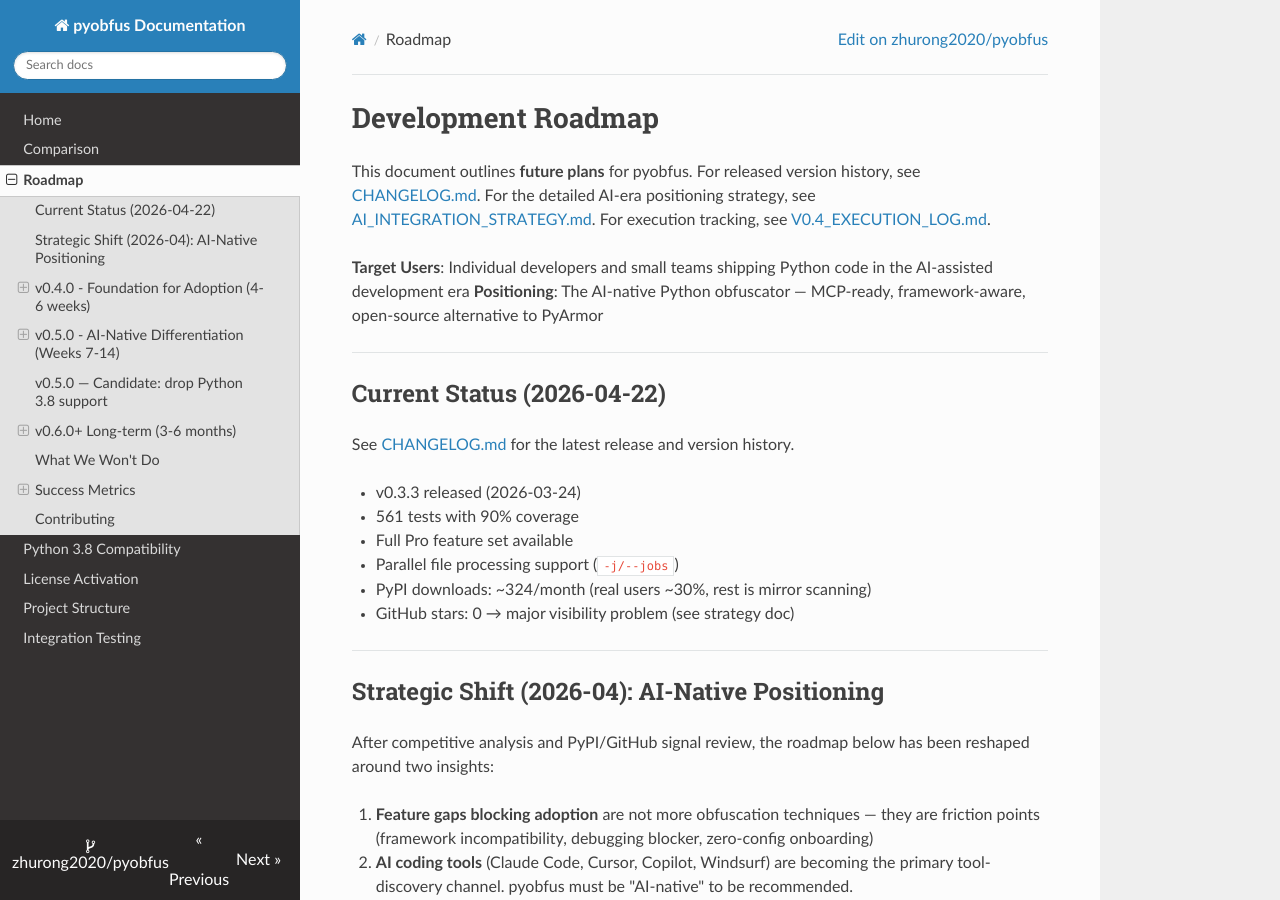
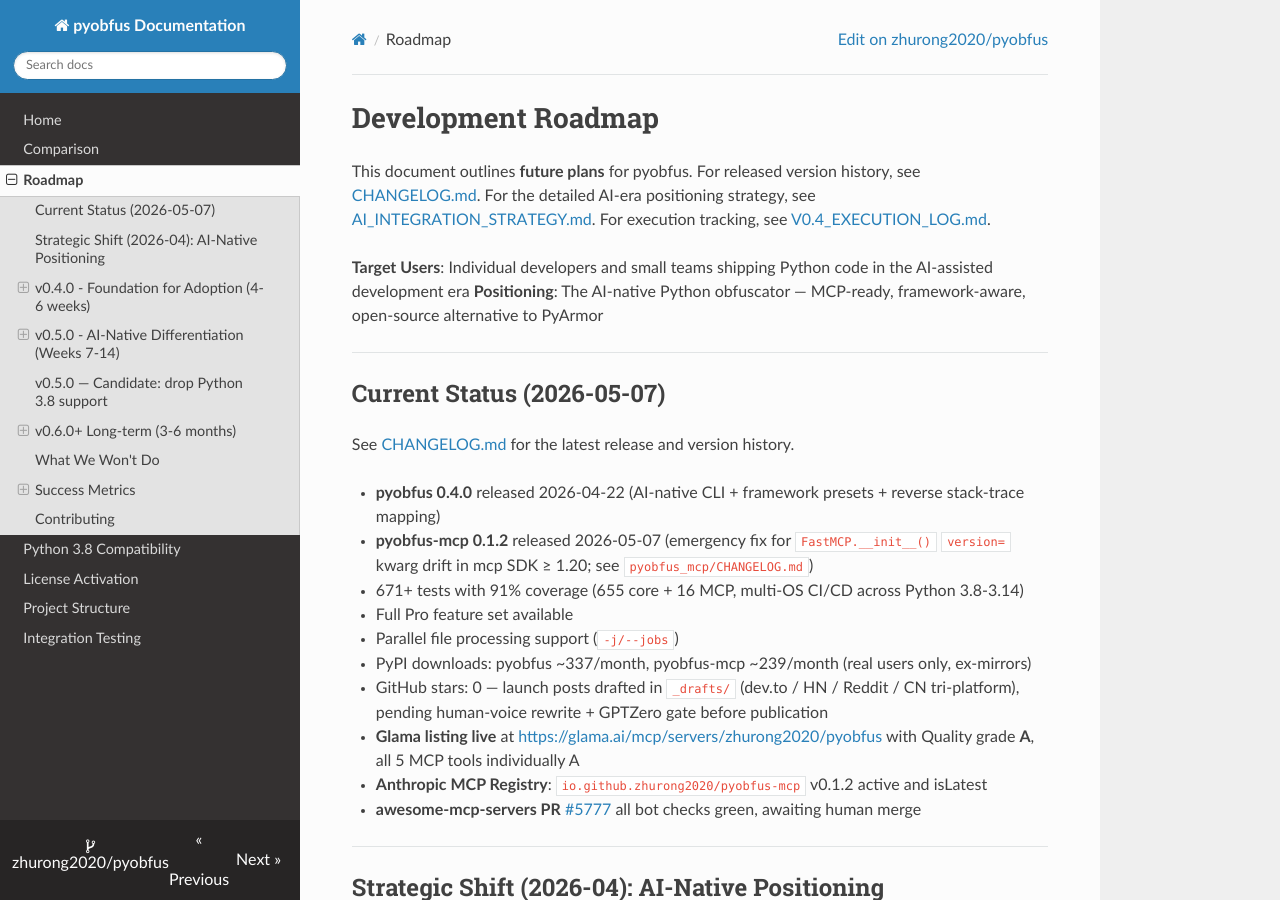
Before and after one commit to zhurong2020/pyobfus, an MkDocs documentation site: the page built from docs/ROADMAP.md, in a window 1280 px wide and 900 px high. Built offline with MkDocs 1.6.1, drawn with Linux system fonts in a browser that asks for light colours; nearby versions of some CDN libraries; some of the changed text lies outside the part shown.

Commit message:
docs: sync README + ROADMAP + CLAUDE.md to v0.4 / pyobfus-mcp 0.1.2 reality (2026-05-07)
After today's distribution-leg closure (Glama listing approved + Quality A,
PR #5777 fully green, pyobfus-mcp 0.1.2 emergency release on PyPI / MCP Registry),
several stat references in user-facing docs were 6+ months stale.

Updates:
- README.md "Technical Details": 302 tests / 69% coverage  → 671+ tests / 91%
- ROADMAP.md "Current Status": rewritten for 2026-05-07 reality, mentions
  pyobfus-mcp 0.1.2 + Glama Quality A + MCP Registry isLatest
- ROADMAP.md "v0.4.0 Targets": P0/P1 items checked off (shipped via 0.1.2);
  PyPI / stars / community-issue / pro-sale targets remain open
- CLAUDE.md: split PyPI line into 主包 + MCP 包; added MCP Registry +
  Glama URLs as canonical reference points
- V0.4_EXECUTION_LOG.md: Metrics Snapshot row added for 2026-05-07
  (per the doc's own "update every 2 weeks" rule, 15 days from 2026-04-22)

No code changes; user-facing accuracy fix only.

Co-Authored-By: Claude Opus 4.7 (1M context) <noreply@anthropic.com>

```diff
--- a/docs/ROADMAP.md
+++ b/docs/ROADMAP.md
@@ -7,16 +7,20 @@ This document outlines **future plans** for pyobfus. For released version histor
 
 ---
 
-## Current Status (2026-04-22)
+## Current Status (2026-05-07)
 
 See [CHANGELOG.md](../CHANGELOG.md) for the latest release and version history.
 
-- v0.3.3 released (2026-03-24)
-- 561 tests with 90% coverage
+- **pyobfus 0.4.0** released 2026-04-22 (AI-native CLI + framework presets + reverse stack-trace mapping)
+- **pyobfus-mcp 0.1.2** released 2026-05-07 (emergency fix for `FastMCP.__init__()` `version=` kwarg drift in mcp SDK ≥ 1.20; see `pyobfus_mcp/CHANGELOG.md`)
+- 671+ tests with 91% coverage (655 core + 16 MCP, multi-OS CI/CD across Python 3.8-3.14)
 - Full Pro feature set available
 - Parallel file processing support (`-j/--jobs`)
-- PyPI downloads: ~324/month (real users ~30%, rest is mirror scanning)
-- GitHub stars: 0 → major visibility problem (see strategy doc)
+- PyPI downloads: pyobfus ~337/month, pyobfus-mcp ~239/month (real users only, ex-mirrors)
+- GitHub stars: 0 — launch posts drafted in `_drafts/` (dev.to / HN / Reddit / CN tri-platform), pending human-voice rewrite + GPTZero gate before publication
+- **Glama listing live** at <https://glama.ai/mcp/servers/zhurong2020/pyobfus> with Quality grade **A**, all 5 MCP tools individually A
+- **Anthropic MCP Registry**: `io.github.zhurong2020/pyobfus-mcp` v0.1.2 active and isLatest
+- **awesome-mcp-servers PR** [#5777](https://github.com/punkpeye/awesome-mcp-servers/pull/5777) all bot checks green, awaiting human merge
 
 ---
 
@@ -116,12 +120,12 @@ To maintain focus on core users (individual developers/small teams in the AI-ass
 
 ## Success Metrics
 
-### v0.4.0 Targets (6 weeks from 2026-04-22)
+### v0.4.0 Targets (set 2026-04-22 · status as of 2026-05-07)
 
-- [ ] `pyobfus --check` / `unmap` / `init` shipping and documented
-- [ ] `pyobfus-mcp` server published, usable in Claude Desktop / Cursor / Claude Code
-- [ ] PyPI downloads: 324/month → **1,500+/month**
-- [ ] GitHub stars: 0 → **100+**
+- [x] `pyobfus --check` / `unmap` / `init` shipping and documented (P0-1, P0-2, P0-5)
+- [x] `pyobfus-mcp` server published, usable in Claude Desktop / Cursor / Claude Code (PyPI 0.1.2 + MCP Registry isLatest + Glama Quality A)
+- [ ] PyPI downloads: 324/month → **1,500+/month** (current: pyobfus ~337/month; launch posts pending in `_drafts/`)
+- [ ] GitHub stars: 0 → **100+** (current: 0; same blocker — launch not yet executed)
 - [ ] First external (non-owner) GitHub issue opened
 - [ ] First Pro license sale
 
```
Also changed, not shown: CLAUDE.md (+4 -1 lines), README.md (+1 -1 lines), docs/V0.4_EXECUTION_LOG.md (+2 -1 lines).
